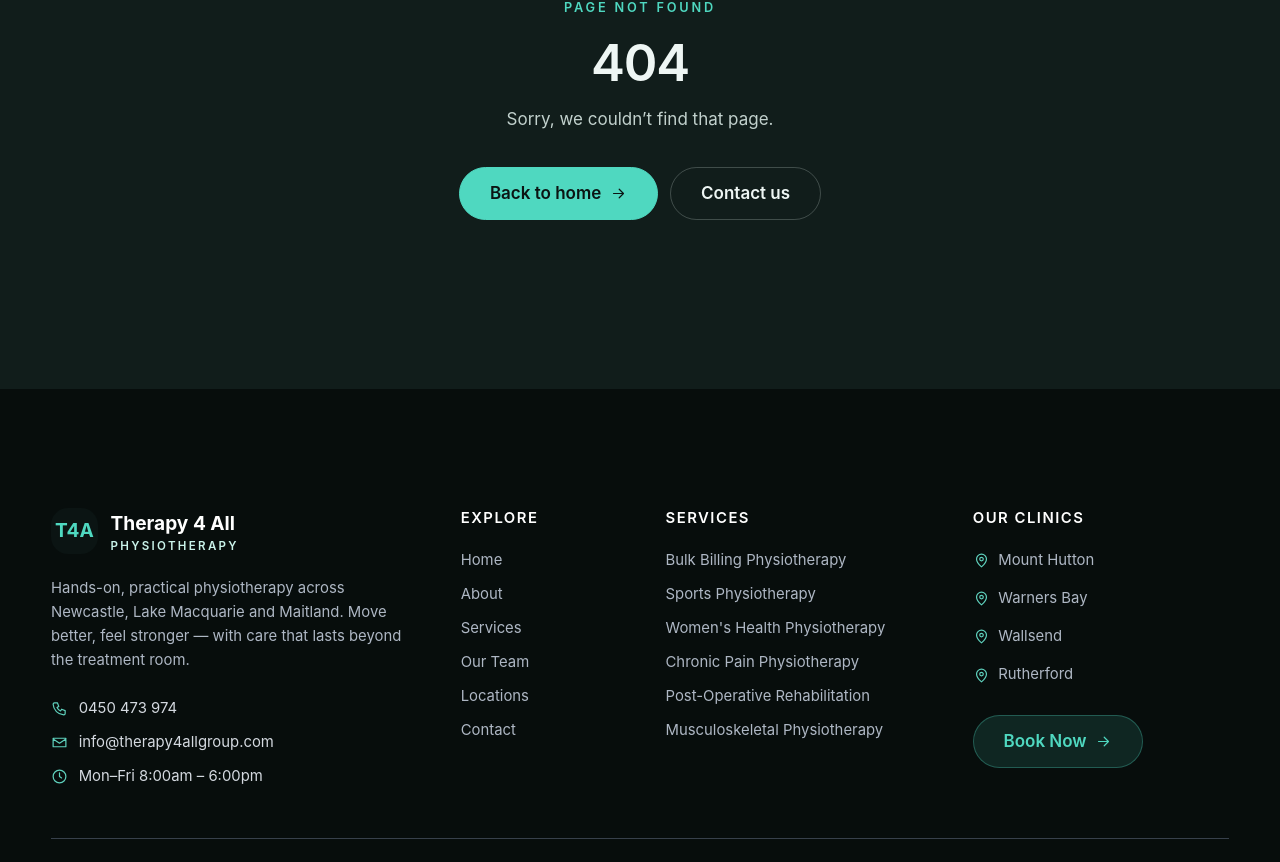
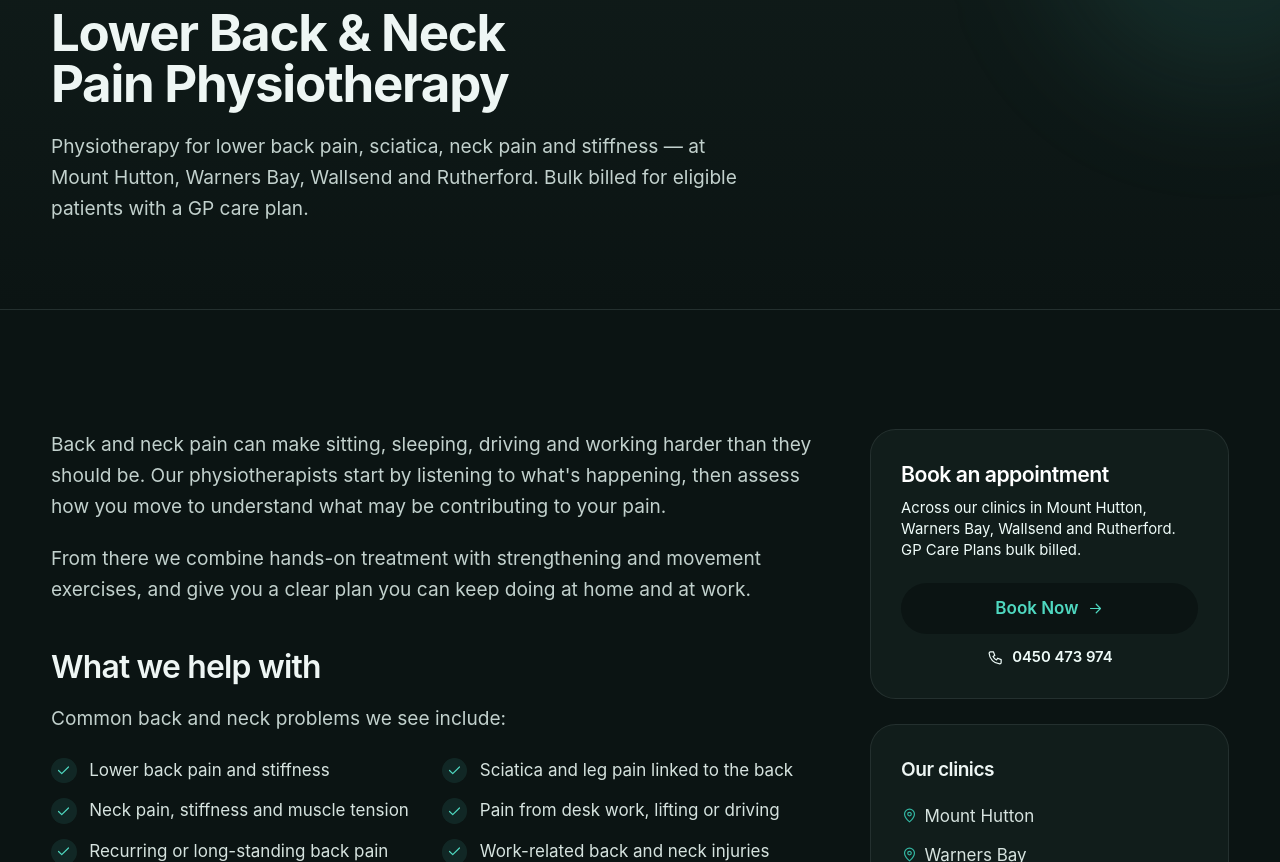
Before and after one commit to Trackrecord-pixel/Therapy4all, a Next.js app: page /back-neck-pain-physiotherapy-newcastle in a window 1280 px wide. Before the commit this address had no page. Shown: the part 298-1160 px from the top of the page. Built offline with nearby package versions, Linux system fonts and the light colour scheme.

Commit message:
Back & neck pain page

```diff
--- /dev/null
+++ b/app/back-neck-pain-physiotherapy-newcastle/page.tsx
@@ -0,0 +1,16 @@
+import type { Metadata } from "next";
+import ServiceLanding from "@/components/ServiceLanding";
+import { servicePages } from "@/lib/service-pages";
+
+const c = servicePages["back-neck-pain-physiotherapy-newcastle"];
+
+export const metadata: Metadata = {
+  title: { absolute: "Back & Neck Pain Physio | Mount Hutton & Newcastle" },
+  description:
+    "Physiotherapy for lower back pain, sciatica and neck pain at Mount Hutton, Warners Bay, Wallsend and Rutherford. Bulk billed for eligible GP care plan patients.",
+  alternates: { canonical: "/back-neck-pain-physiotherapy-newcastle" },
+};
+
+export default function Page() {
+  return <ServiceLanding c={c} />;
+}
```
